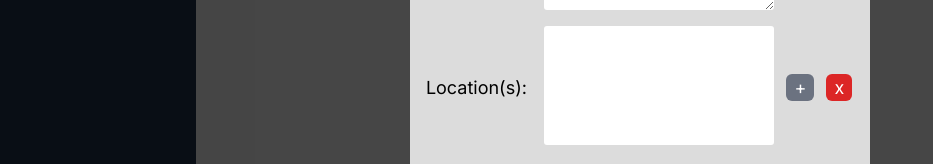
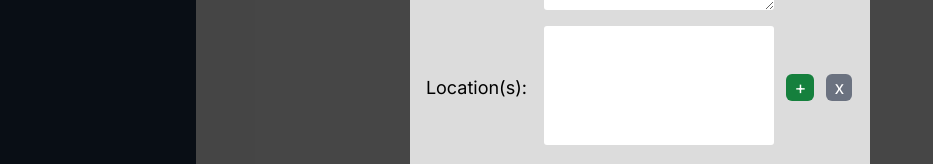
Before and after one commit to Jnxvln/chlm-workspace, a Next.js app: page /contacts in a window 1280 px wide. Shown: the part 445-609 px from the top of the page, without its empty margins (0-933 px from the left). Built offline with nearby package versions, Linux system fonts and the light colour scheme.

Commit message:
Work on newLocationForm delete button disabled state

```diff
--- a/app/contacts/page.tsx
+++ b/app/contacts/page.tsx
@@ -1,6 +1,7 @@
 "use client";
 import styles from "./Contacts.module.scss";
 import toast from "react-hot-toast";
+import { useRef } from "react";
 import { useQuery, useQueryClient, useMutation } from "@tanstack/react-query";
 import { useState, useEffect, ChangeEvent } from "react";
 import Dialog from "../components/Dialog/Dialog";
@@ -11,6 +12,7 @@ type TLocation = {
   coordinates?: string | String;
   directions?: string | String;
 };
+
 type TForm = {
   firstName: string | String;
   lastName: string | String;
@@ -21,6 +23,8 @@ type TForm = {
 };
 
 export default function Contacts() {
+  const locationsRef = useRef<HTMLSelectElement>(null)
+  const [deleteLocationsDisabled, setDeleteLocationsDisabled] = useState<boolean>(true)
   const [showNewContactDialog, setShowNewContactDialog] = useState(true);
   const [loading, setLoading] = useState(false);
   const [emptyForm] = useState({
@@ -149,20 +153,35 @@ export default function Contacts() {
     }));
   };
 
+  const checkDisabledDeleteLocation = () => {
+    if (locationsRef && locationsRef.current) {
+      const length = (locationsRef && locationsRef.current && locationsRef.current.length) - 1;
+      length <= 0 ? setDeleteLocationsDisabled(true) : setDeleteLocationsDisabled(false)
+      console.log('Items remaining: ' + length?.toString())
+    }
+  }
+
   const onDeleteLocation = (e) => {
-    console.log(e);
+    // Determine index of matching address in <select>
     const idx = form.locations.findIndex(
       (pred) => pred.address.toLowerCase() === selectedLocation?.toLowerCase()
     );
-    console.log("idx: " + idx);
+
+    // Filter out the matching address ("delete"), and update `form.locations`
     let tempLocs = form.locations.filter((loc, _idx) => _idx != idx);
     setForm((prevState) => ({
       ...prevState,
       locations: tempLocs,
     }));
 
-    // Reset position
+    // Deselect all <select> options (otherwise error when deleting last element)
     setSelectedLocation(null);
+    if (locationsRef.current) {
+      locationsRef.current.selectedIndex = -1;
+
+      // Determine delete button disabledness
+      checkDisabledDeleteLocation()
+    }
   };
 
   const onChangeLocationSelected = (e) => {
@@ -268,6 +287,7 @@ export default function Contacts() {
                 <select
                   className={styles.data}
                   size={5}
+                  ref={locationsRef}
                   value={selectedLocation}
                   onChange={onChangeLocationSelected}
                 >
@@ -288,14 +308,15 @@ export default function Contacts() {
               <td>
                 <button
                   type="button"
-                  className="bg-gray-500 hover:bg-gray-700 text-white px-2 rounded-md ml-3"
+                  className="bg-green-700 hover:bg-gray-700 text-white px-2 rounded-md ml-3"
                   onClick={onNewLocation}
                 >
                   +
                 </button>
                 <button
                   type="button"
-                  className="bg-red-600 hover:bg-red-700 text-white px-2 rounded-md ml-3"
+                  disabled={deleteLocationsDisabled}
+                  className="bg-red-600 hover:bg-red-800 text-white px-2 rounded-md ml-3 disabled:bg-gray-500"
                   onClick={onDeleteLocation}
                 >
                   x
```
